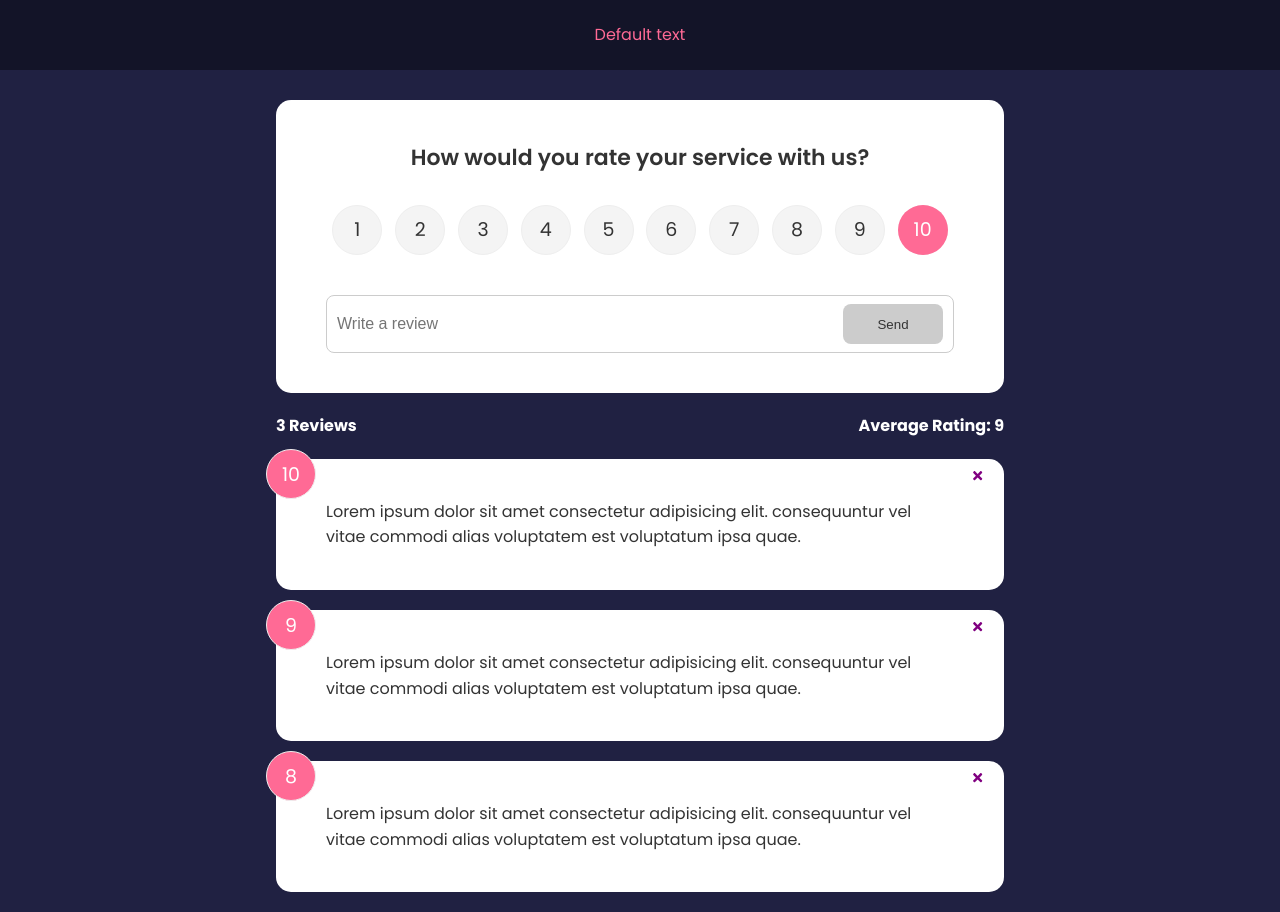
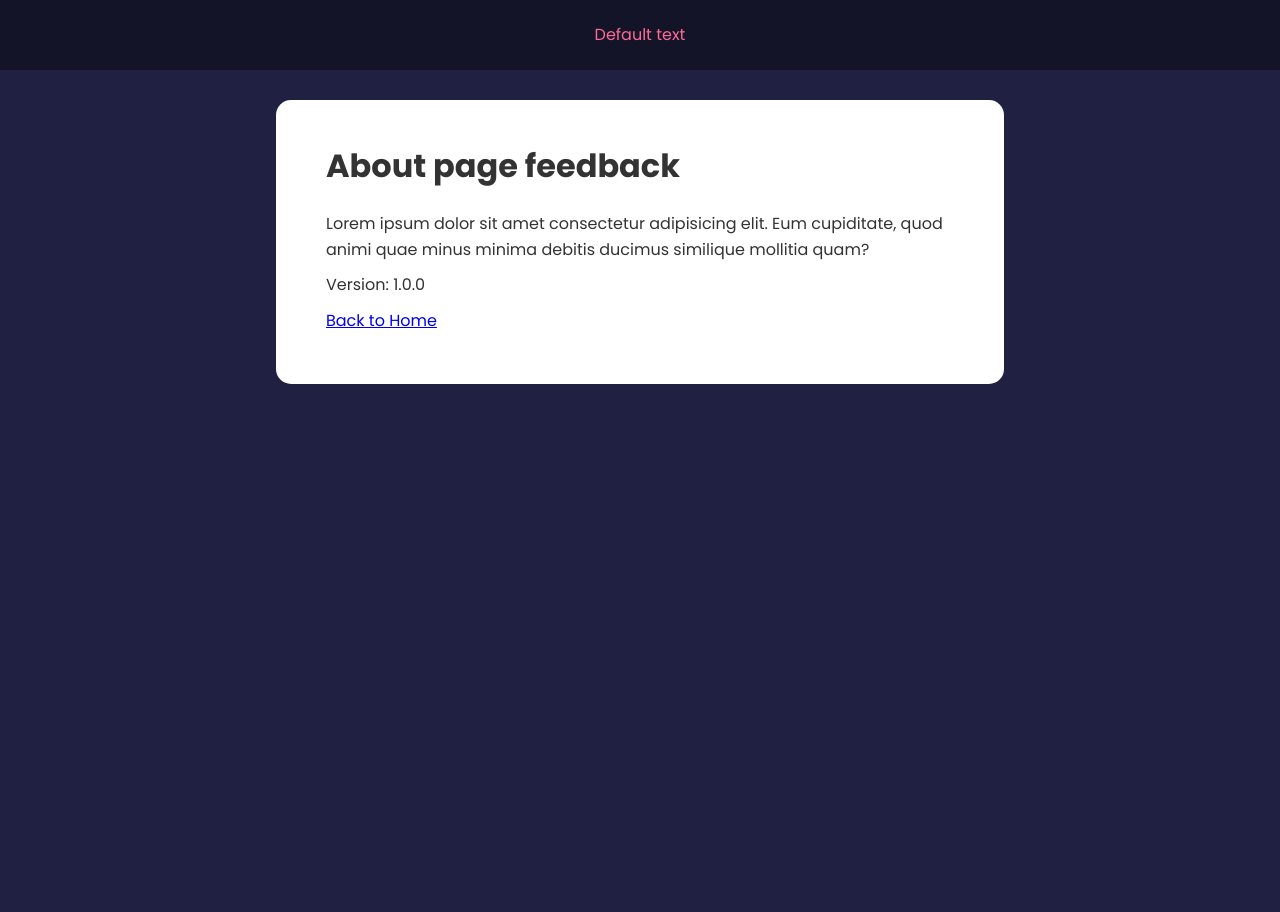
Before and after one commit to AbyssWalker1990/react-learn, a React (Create React App) app: page /about in a window 1280 px wide. After the commit the page ends 800 px from the top, so only its background shows below. Built offline with nearby package versions, Linux system fonts and the light colour scheme.

Commit message:
add routesand about page

```diff
--- a/package.json
+++ b/package.json
@@ -10,6 +10,7 @@
     "react": "^18.2.0",
     "react-dom": "^18.2.0",
     "react-icons": "^4.7.1",
+    "react-router-dom": "^6.4.5",
     "react-scripts": "^5.0.1",
     "uuid": "^9.0.0",
     "web-vitals": "^2.1.4"
--- a/src/App.js
+++ b/src/App.js
@@ -1,10 +1,12 @@
 import { v4 as uuidv4 } from 'uuid'
 import { useState } from "react"
+import { BrowserRouter as Router, Route, Routes } from 'react-router-dom'
 import Header from "./components/Header"
 import FeedbackData from "./data/FeedbackData"
 import FeedbackList from "./components/FeedbackList"
 import FeedbackStats from "./components/FeedbackStats"
 import FeedbackForm from "./components/FeedbackForm"
+import AboutPage from './pages/AboutPage'
 
 function App() {
   const [feedback, setFeedback] = useState(FeedbackData)
@@ -21,14 +23,23 @@ function App() {
   }
 
   return (
-    <>
+    <Router>
       <Header />
       <div className='container'>
-        <FeedbackForm handleAdd={addFeedback}/>
-        <FeedbackStats feedback={feedback} />
-        <FeedbackList feedback={feedback} handleDelete={deleteFeedback} />
+        <Routes>
+          <Route exact path="/" element={
+            <>
+              <FeedbackForm handleAdd={addFeedback}/>
+              <FeedbackStats feedback={feedback} />
+              <FeedbackList feedback={feedback} handleDelete={deleteFeedback} />
+            </>
+          }>
+
+          </Route>
+          <Route path="/about" element={<AboutPage />} />
+        </Routes>
       </div>
-    </>
+    </Router>
   )
 }
 
--- /dev/null
+++ b/src/pages/AboutPage.jsx
@@ -0,0 +1,20 @@
+import React from 'react'
+import Card from '../components/shared/Card'
+
+function AboutPage() {
+  return (
+    <Card>
+      <div className="about">
+        <h1>About page feedback</h1>
+        <p>Lorem ipsum dolor sit amet consectetur adipisicing elit. Eum cupiditate,
+           quod animi quae minus minima debitis ducimus similique mollitia quam?</p>
+        <p>Version: 1.0.0</p>
+        <p>
+          <a href="/">Back to Home</a>
+        </p>
+      </div>
+    </Card>
+  )
+}
+
+export default AboutPage
```
Also changed, not shown: 1 other file (tests, documents, lock files or other folders).
